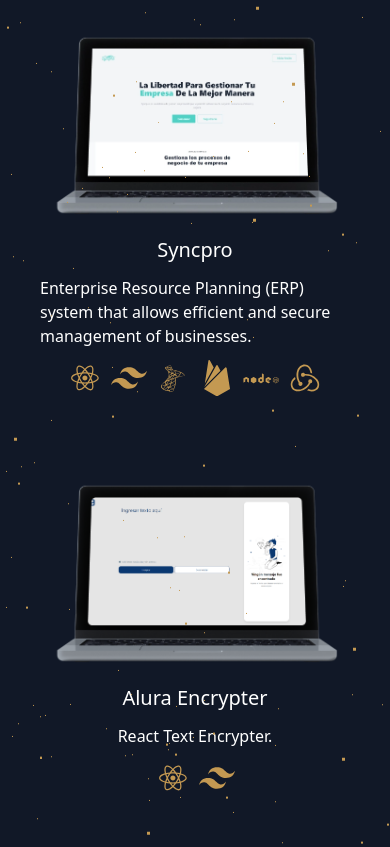
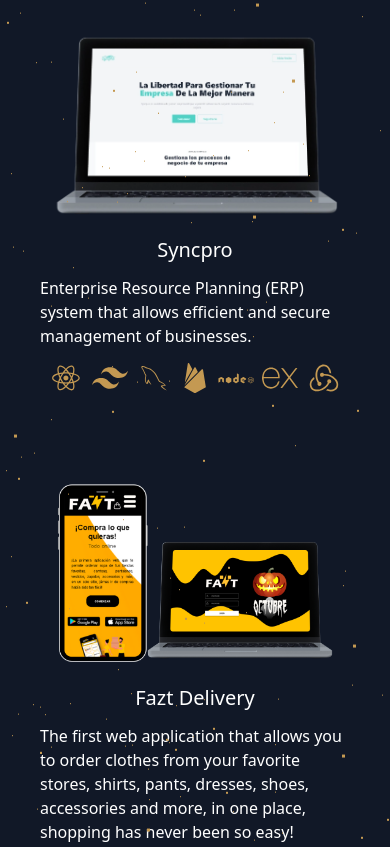
Before and after one commit to MarionMBC/next_portfolio_multileng, a Next.js app: page / in a window 390 px wide. Shown: the part 1149-1996 px from the top of the page. Built offline with nearby package versions, Linux system fonts and the light colour scheme.

Commit message:
HEalthFiles

```diff
--- a/src/app/page.tsx
+++ b/src/app/page.tsx
@@ -13,15 +13,19 @@
   DiPython,
   DiReact,
 } from 'react-icons/di'
-import {BiDownload, BiLogoRedux} from 'react-icons/bi'
+import {BiDownload, BiLogoPhp, BiLogoRedux} from 'react-icons/bi'
 
 
-import {SiFirebase, SiGithub, SiLinkedin, SiTailwindcss} from 'react-icons/si'
+import {SiExpress, SiFirebase, SiGithub, SiLinkedin, SiTailwindcss} from 'react-icons/si'
 import img2 from '../../public/images/code1.svg'
 import syncpro from '../../public/images/syncpro.webp'
 import alura from '../../public/images/alura.png'
+import fazt from '../../public/images/fazt.png'
+import healthfiles from '../../public/images/healthfiles.png'
 import {CustomTimeLine} from "@/app/components/timeline/timeline";
 import MyComponent from "@/app/contact/page";
+import {FiFigma} from "react-icons/fi";
+import {TbBrandReactNative} from "react-icons/tb";
 
 
 
@@ -144,13 +148,46 @@
         <div className={'p-5 flex flex-col items-center sm:items-start space-y-3 justify-center'}>
           <p className={'text-xl font-medium'}>Syncpro</p>
           <text className={''}>Enterprise Resource Planning (ERP) system that allows efficient and secure management of businesses.</text>
-          <div className={'flex space-x-2 cursor-pointer z-40 text-custom-yellow'}>
+          <div className={'flex space-x-2 items-center cursor-pointer z-40 text-custom-yellow'}>
             <DiReact className={'text-4xl hover:text-cyan-300 hover:scale-105 transition-all ease-in-out'}/>
             <SiTailwindcss className={'text-4xl hover:text-cyan-300 hover:scale-105 transition-all ease-in-out'}/>
-            <DiMsqlServer className={'text-4xl hover:text-cyan-300 hover:scale-105 transition-all ease-in-out'}/>
-            <SiFirebase className={'text-4xl hover:text-cyan-300 hover:scale-105 transition-all ease-in-out'}/>
+            <DiMysql className={'text-4xl hover:text-cyan-300 hover:scale-105 transition-all ease-in-out'}/>
+            <SiFirebase className={'text-3xl hover:text-cyan-300 hover:scale-105 transition-all ease-in-out'}/>
             <DiNodejs className={'text-4xl hover:text-cyan-300 hover:scale-105 transition-all ease-in-out'}/>
+            <SiExpress className={'text-4xl hover:text-cyan-300 hover:scale-105 transition-all ease-in-out'}/>
             <BiLogoRedux className={'text-4xl hover:text-cyan-300 hover:scale-105 transition-all ease-in-out'}/>
+          </div>
+        </div>
+      </section>
+      <section className='px-5 lg:px-40 mb-16 flex flex-col sm:flex-row items-center justify-items-center sm:justify-start'>
+        <Image className={'w-72'} alt={''} src={fazt}/>
+        <div className={'p-5 flex flex-col items-center sm:items-start space-y-3 justify-center'}>
+          <p className={'text-xl font-medium'}>Fazt Delivery</p>
+          <text className={''}>The first web application that allows you to order clothes from your favorite stores, shirts, pants, dresses, shoes, accessories and more, in one place, shopping has never been so easy!
+          </text>
+          <div className={'flex space-x-2 cursor-pointer items-center z-40 text-custom-yellow'}>
+            <BiLogoPhp className={'text-4xl hover:text-cyan-300 hover:scale-105 transition-all ease-in-out'}/>
+            <DiBootstrap className={'text-4xl hover:text-cyan-300 hover:scale-105 transition-all ease-in-out'}/>
+            <DiJavascript className={'text-4xl hover:text-cyan-300 hover:scale-105 transition-all ease-in-out'}/>
+            <FiFigma className={'text-3xl hover:text-cyan-300 hover:scale-105 transition-all ease-in-out'}/>
+            <DiMysql className={'text-4xl hover:text-cyan-300 hover:scale-105 transition-all ease-in-out'}/>
+          </div>
+        </div>
+      </section>
+      <section className='px-5 lg:px-40 mb-16 flex flex-col sm:flex-row items-center justify-items-center sm:justify-start'>
+        <Image className={'w-72'} alt={''} src={healthfiles}/>
+        <div className={'p-5 flex flex-col items-center sm:items-start space-y-3 justify-center'}>
+          <p className={'text-xl font-medium'}>HealthFiles</p>
+          <text className={''}>
+            HealthFiles is a react native application that allows you to manage your medical records, appointments, prescriptions and more, in one place, managing your health has never been so easy!
+          </text>
+          <div className={'flex space-x-2 cursor-pointer items-center z-40 text-custom-yellow'}>
+            <DiReact className={'text-4xl hover:text-cyan-300 hover:scale-105 transition-all ease-in-out'}/>
+            <SiFirebase className={'text-3xl hover:text-cyan-300 hover:scale-105 transition-all ease-in-out'}/>
+            <DiNodejs className={'text-4xl hover:text-cyan-300 hover:scale-105 transition-all ease-in-out'}/>
+            <SiExpress className={'text-4xl hover:text-cyan-300 hover:scale-105 transition-all ease-in-out'}/>
+            <FiFigma className={'text-3xl hover:text-cyan-300 hover:scale-105 transition-all ease-in-out'}/>
+            <DiMysql className={'text-4xl hover:text-cyan-300 hover:scale-105 transition-all ease-in-out'}/>
           </div>
         </div>
       </section>
```
Also changed, not shown: public/images/fazt.png (added), public/images/healthfiles.png (added).
